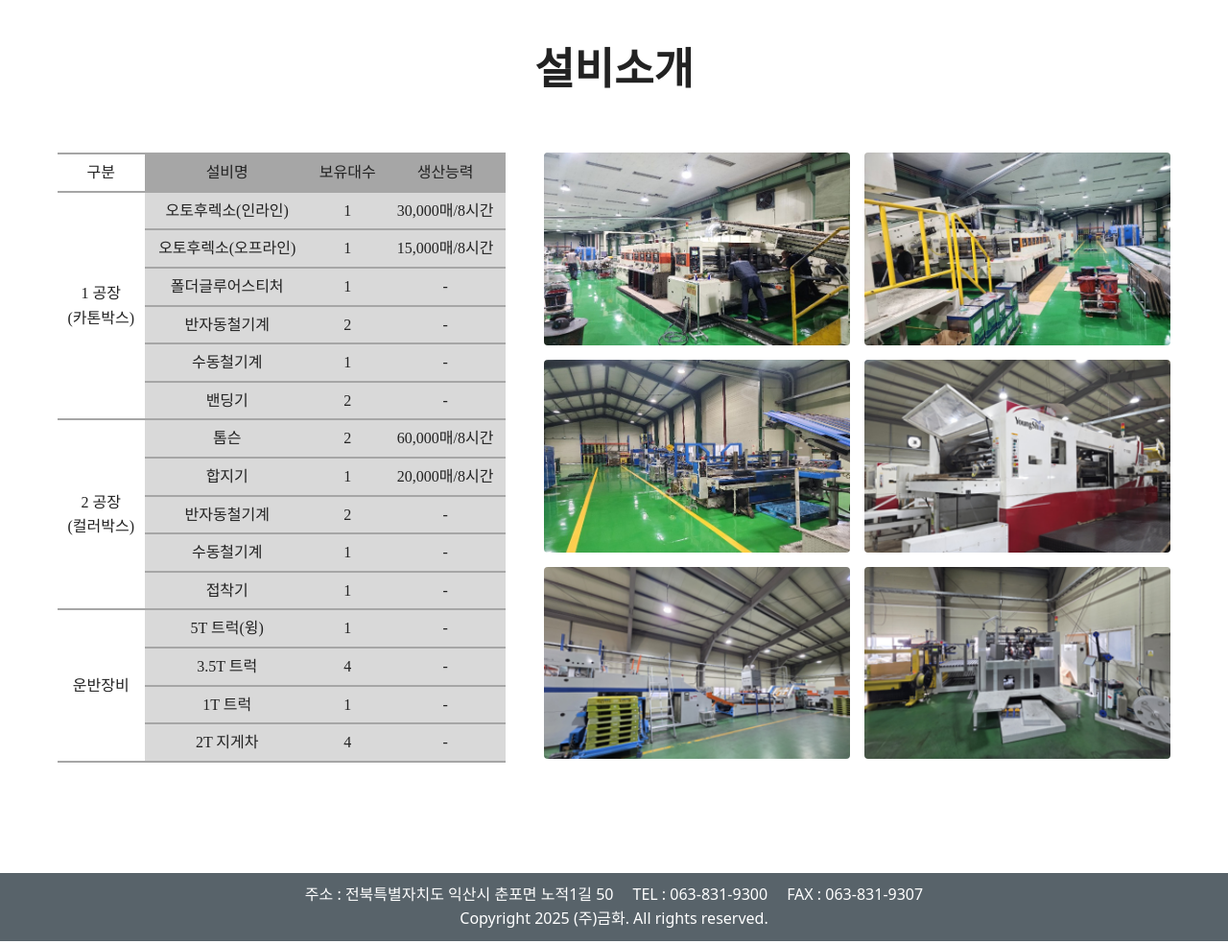
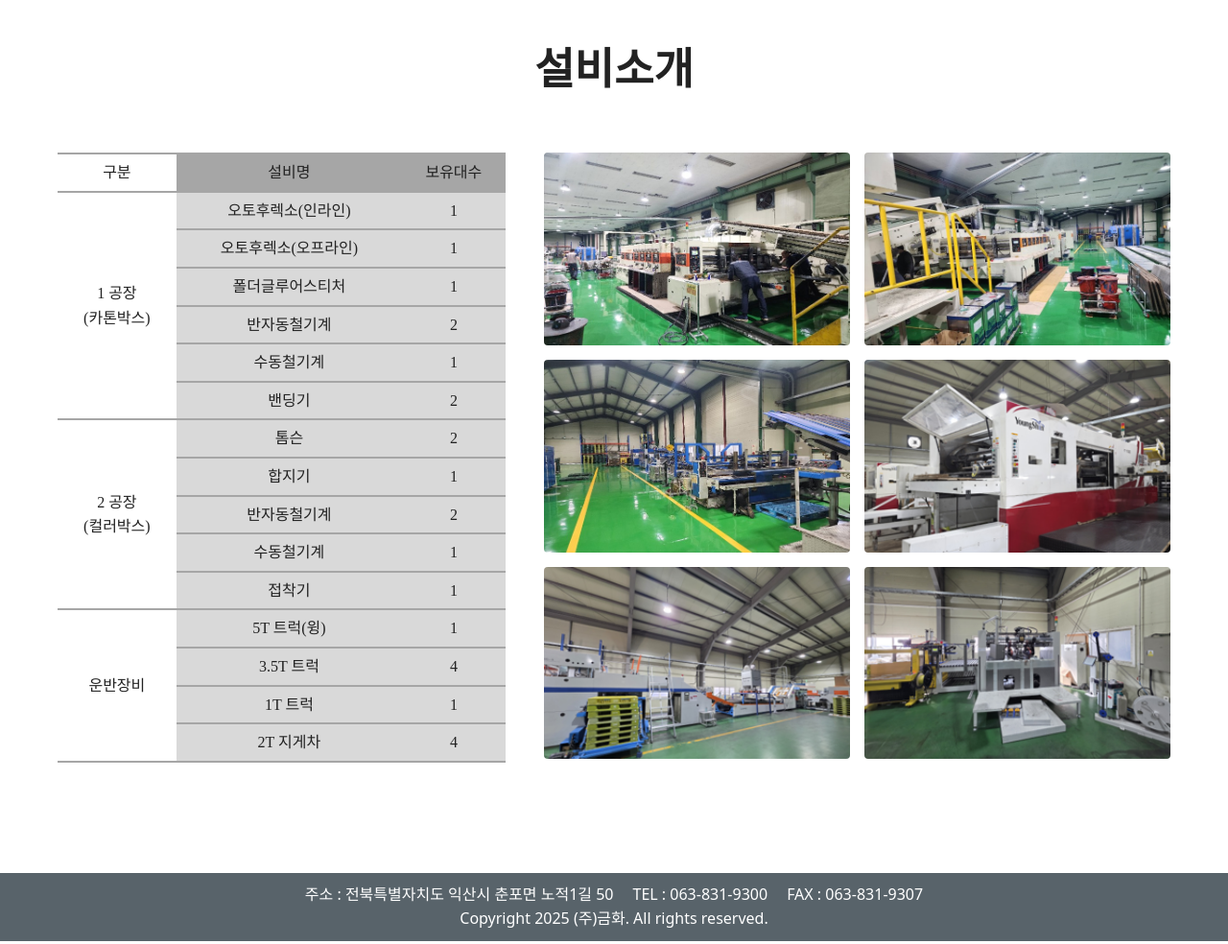
Before and after one commit to JANGSOYUN/geumhwa_site, a Django app: page /equipment/ in a window 1280 px wide. Shown: the part 412-1396 px from the top of the page at 96% size. Run offline with Django 5.2, Linux system fonts and the light colour scheme; some web fonts are replaced.

Commit message:
update products image, equipment grid, company font

```diff
--- a/main/templates/main/company.html
+++ b/main/templates/main/company.html
@@ -166,13 +166,13 @@
     }
 
     .greeting-signature-text {
-      font-family: Paperlogy-4Regular;
       font-size: 22px;
       color: #222;
       margin-top: 5px;
     }
 
     .greeting-signature-text2 {
+      font-family: Paperlogy-4Regular;
       font-family: Paperlogy-6SemiBold;
       font-size: 30px;
       color: #222;
--- a/main/templates/main/equipment.html
+++ b/main/templates/main/equipment.html
@@ -163,7 +163,6 @@
                 <th style="background-color: #fff; border-bottom: 2px solid #A6A6A6;">구분</th>
                 <th>설비명</th>
                 <th>보유대수</th>
-                <th>생산능력</th>
               </tr>
             </thead>
             <tbody>
@@ -172,81 +171,66 @@
                 <td rowspan="6" style="background-color: #fff;">1 공장<br>(카톤박스)</td>
                 <td>오토후렉소(인라인)</td>
                 <td>1</td>
-                <td>30,000매/8시간</td>
               </tr>
               <tr>
                 <td>오토후렉소(오프라인)</td>
                 <td>1</td>
-                <td>15,000매/8시간</td>
               </tr>
               <tr>
                 <td>폴더글루어스티처</td>
                 <td>1</td>
-                <td>-</td>
               </tr>
               <tr>
                 <td>반자동철기계</td>
                 <td>2</td>
-                <td>-</td>
               </tr>
               <tr>
                 <td>수동철기계</td>
                 <td>1</td>
-                <td>-</td>
               </tr>
               <tr>
                 <td>밴딩기</td>
                 <td>2</td>
-                <td>-</td>
               </tr>
               <!-- 2 공장 (컬러박스) -->
               <tr>
                 <td rowspan="5" style="background-color: #fff;">2 공장<br>(컬러박스)</td>
                 <td>톰슨</td>
                 <td>2</td>
-                <td>60,000매/8시간</td>
               </tr>
               <tr>
                 <td>합지기</td>
                 <td>1</td>
-                <td>20,000매/8시간</td>
               </tr>
               <tr>
                 <td>반자동철기계</td>
                 <td>2</td>
-                <td>-</td>
               </tr>
               <tr>
                 <td>수동철기계</td>
                 <td>1</td>
-                <td>-</td>
               </tr>
               <tr>
                 <td>접착기</td>
                 <td>1</td>
-                <td>-</td>
               </tr>
               <!-- 운반장비 -->
               <tr>
                 <td rowspan="4" style="background-color: #fff;">운반장비</td>
                 <td>5T 트럭(윙)</td>
                 <td>1</td>
-                <td>-</td>
               </tr>
               <tr>
                 <td>3.5T 트럭</td>
                 <td>4</td>
-                <td>-</td>
               </tr>
               <tr>
                 <td>1T 트럭</td>
                 <td>1</td>
-                <td>-</td>
               </tr>
               <tr>
                 <td>2T 지게차</td>
                 <td>4</td>
-                <td>-</td>
               </tr>
             </tbody>
           </table>
```
Also changed, not shown: static/img/box-14.png, static/img/box-16.png.
